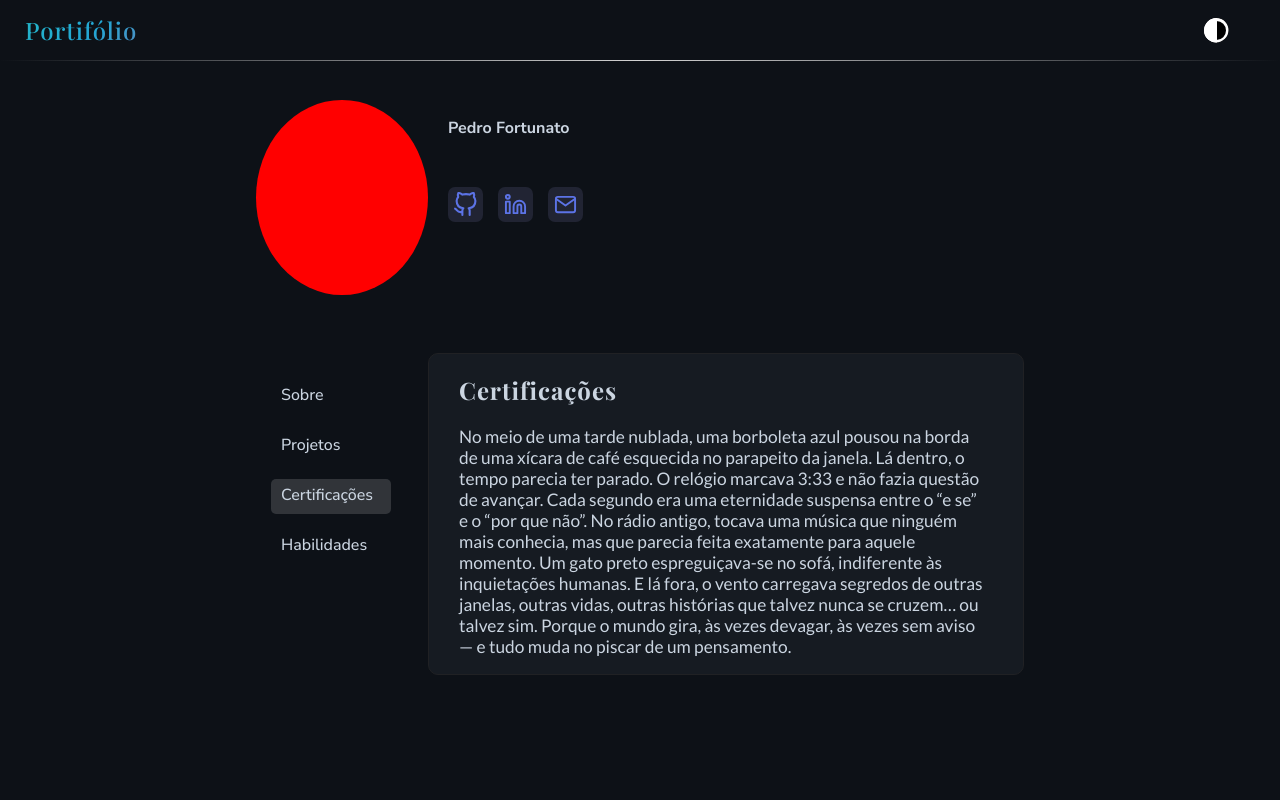
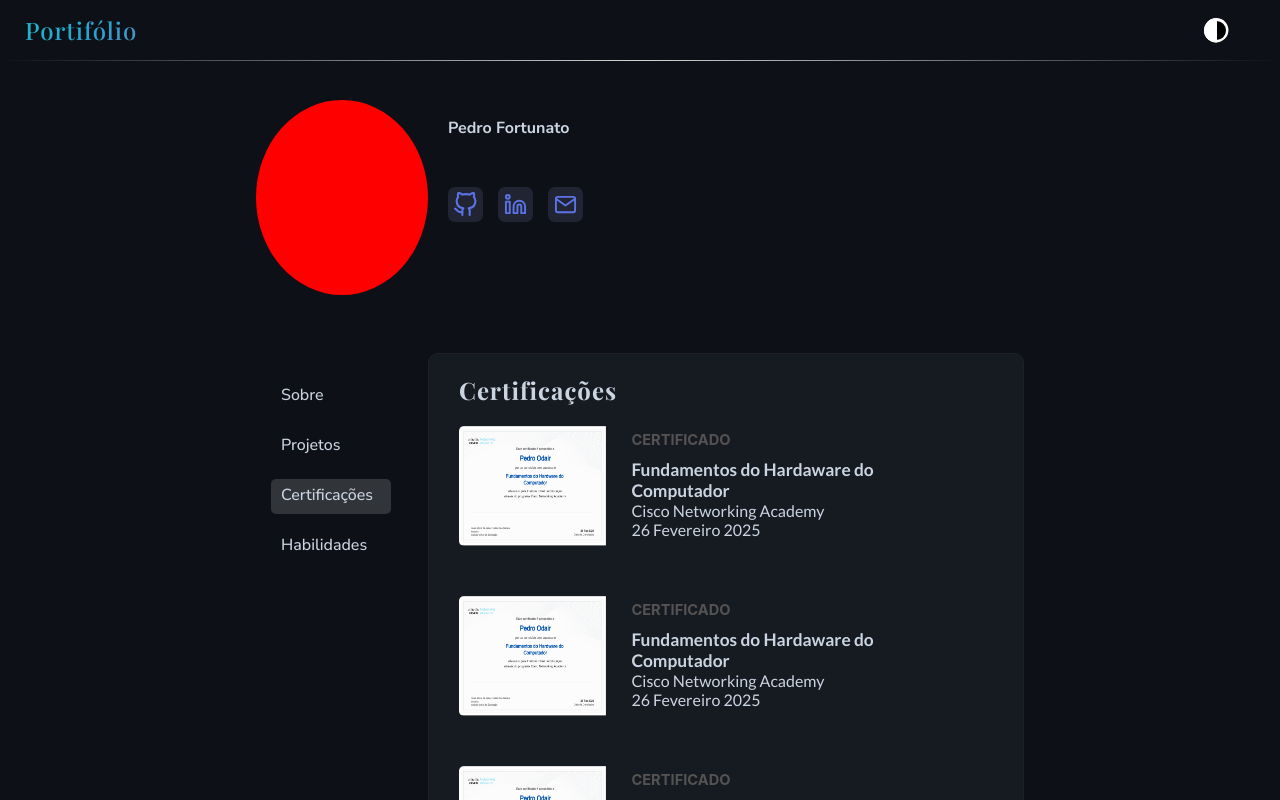
Before and after one commit to pedrojrzzz/Portifolio, a React (Create React App) app: page / in a window 1280 px wide. Both pictures are taken after a click on the item "Certificações". Built offline with nearby package versions, Linux system fonts and the light colour scheme; a web font is replaced by a local one.

Commit message:
Create certification styled card

```diff
--- a/src/components/CardCertification/CardCertification.js
+++ b/src/components/CardCertification/CardCertification.js
@@ -0,0 +1,39 @@
+import react, {useRef} from "react";
+import { useSelector } from "react-redux";
+import { Container, DivImage, Container2, DivTitle, DivDate , DivButtons} from "./styled";
+import certification from '../../assets/images/certificate-hardware-fundations.png'
+import { IoExpand } from "react-icons/io5";
+
+
+export default function CardCertification() {
+    const { currentColorConfig } = useSelector((state) => state.theme);
+    const expandContainerRef = useRef(null);
+
+const handleHoverImage = () => {
+    expandContainerRef.current.classList.toggle("visble");
+
+}
+
+    return (
+    <Container colorConfig={currentColorConfig}>
+        <DivImage onMouseEnter={handleHoverImage} onMouseLeave={handleHoverImage}>
+             <div className="expand-container" ref={expandContainerRef}>
+                <IoExpand color="black" size={50}/>
+            </div>
+            <img src={certification} alt=""/>
+
+
+
+        </DivImage>
+        <Container2>
+        <span style={{color: "rgb(85, 82, 82)", textIndent: "25px", fontSize: "11pt", marginTop: "5px", fontWeight: "700"}}>CERTIFICADO</span>
+        <DivTitle colorConfig={currentColorConfig}><h3>Fundamentos do Hardaware do Computador</h3></DivTitle>
+        <DivDate colorConfig={currentColorConfig}>
+            <p style={{fontSize: "12pt", fontWeight: '400'}}>Cisco Networking Academy</p>
+            <p style={{fontSize: "12pt" , fontWeight: '400'}}>26 Fevereiro 2025</p>
+            </DivDate>
+
+        </Container2>
+    </Container>
+    )
+}
--- a/src/components/CardCertification/styled.js
+++ b/src/components/CardCertification/styled.js
@@ -1 +1,121 @@
 import styled from "styled-components";
+import { fontSizeConfig, fontFamily } from "../../config/fonts";
+
+export const Container = styled.div`
+    height: 120px;
+    width: 75%;
+    display: flex;
+    //box-shadow: 3px 4px 7px 1px #0000002b;
+
+    margin-bottom: 50px;
+    //border: 0.5px solid rgba(74, 73, 73, 0.41);
+    //border-radius: 5px;
+    //background-color:rgb(12, 20, 30);
+    //background: linear-gradient(135deg, #000000,rgb(26, 27, 28));
+
+`;
+
+export const DivImage = styled.div`
+    height: 100%;
+    width: 60%;
+    position: relative;
+
+    .expand-container {
+        display: none;
+
+        &.visible {
+            display: block;
+        }
+    }
+
+    .expand-container .visible {
+        height: 100%;
+        width: 100%;
+        position: absolute;
+        display: flex;
+        justify-content: center;
+        align-items: center;
+        z-index: 2;
+        backdrop-filter: blur(2px);
+        border-radius: 7px;
+        cursor: pointer;
+        transition: 0.5s;
+    }
+    img {
+        border-radius: 5px 0px 0px 5px;
+        height: 100%;
+        width: 100%;
+    }
+
+
+`;
+
+export const Container2 = styled.div`
+    width: 100%;
+    height: 100%;
+    display: flex;
+    flex-direction: column;
+`;
+
+export const DivTitle = styled.div`
+    height: fit-content;
+    width: 100%;
+    margin-left: 25px;
+    margin-top: 10px;
+    //border: 1px solid white;
+    white-space: normal;
+
+    color: ${(props) => props.colorConfig.textColor};
+
+    h3 {
+        margin: 0;
+        font-family: ${fontFamily.text};
+        font-size: ${fontSizeConfig.normalTextSize};
+        font-weight: bold;
+    }
+`;
+
+export const DivDate = styled.div`
+    height: 100%;
+    width: 100%;
+    margin-left: 25px;
+    //border: 1px solid white;
+
+    p {
+        margin: 0;
+        font-family: ${fontFamily.text};
+        color: ${(props) => props.colorConfig.textColor};
+        font-size: ${fontSizeConfig.normalTextSize};
+
+    }
+`;
+
+export const DivButtons = styled.div`
+    width: 100%;
+    height: 100%;
+    display: flex;
+    align-items: end;
+    justify-content: start;
+
+    button {
+        display: flex;
+          justify-content: center;
+          align-items: center;
+          background-color: transparent;
+          cursor: pointer;
+          border: 0.5px solid #2a3038;
+          border-radius: 7px;
+          padding: 7px;
+          margin-left: 20px;
+
+          span {
+            padding-left: 5px;
+            color: ${(props) => props.colorConfig.textColor};
+            font-family: ${fontFamily.text};
+          }
+
+          &:hover {
+            background-color: rgba(130, 133, 136, 0.11);
+          }
+    }
+`;
--- a/src/content/Certification.js
+++ b/src/content/Certification.js
@@ -1,18 +1,18 @@
 import React from "react";
 import { useSelector } from "react-redux";
 import { Paragraph } from "./styled";
+import CardCertification from "../components/CardCertification/CardCertification";
 
 export default function CertificationContentComponent() {
   const { currentColorConfig } = useSelector((state) => state.theme);
   return (
-    <Paragraph colorConfig={currentColorConfig}>
-      No meio de uma tarde nublada, uma borboleta azul pousou na borda de uma xícara de café esquecida no parapeito da
-      janela. Lá dentro, o tempo parecia ter parado. O relógio marcava 3:33 e não fazia questão de avançar. Cada segundo
-      era uma eternidade suspensa entre o “e se” e o “por que não”. No rádio antigo, tocava uma música que ninguém mais
-      conhecia, mas que parecia feita exatamente para aquele momento. Um gato preto espreguiçava-se no sofá, indiferente
-      às inquietações humanas. E lá fora, o vento carregava segredos de outras janelas, outras vidas, outras histórias
-      que talvez nunca se cruzem… ou talvez sim. Porque o mundo gira, às vezes devagar, às vezes sem aviso — e tudo muda
-      no piscar de um pensamento.
-    </Paragraph>
+    <div>
+
+
+    <CardCertification colorConfig={currentColorConfig} />
+    <CardCertification colorConfig={currentColorConfig} />
+    <CardCertification colorConfig={currentColorConfig} />
+    <CardCertification colorConfig={currentColorConfig} />
+    </div>
   );
 }
```
Also changed, not shown: 1 other file (tests, documents, lock files or other folders).
